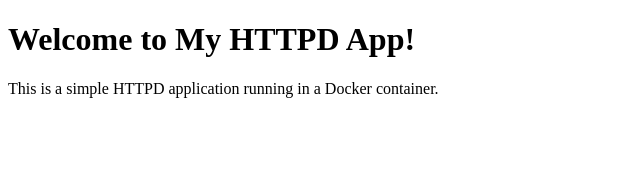
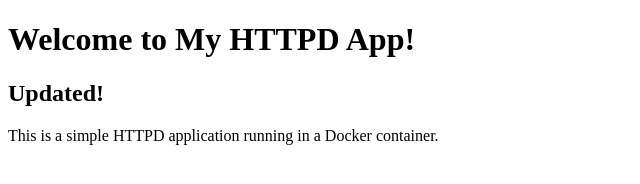
Before and after one commit to prayag-sangode/aws-html-app, a plain HTML site: page index.html in a window 1280 px wide. Shown: the whole page, without its empty margins (0-640 px from the left). Drawn offline with Linux system fonts and the light colour scheme.

Commit message:
Update index.html

```diff
--- a/index.html
+++ b/index.html
@@ -5,6 +5,7 @@
 </head>
 <body>
     <h1>Welcome to My HTTPD App!</h1>
+    <h2>Updated!</h2>
     <p>This is a simple HTTPD application running in a Docker container.</p>
 </body>
 </html>
```
